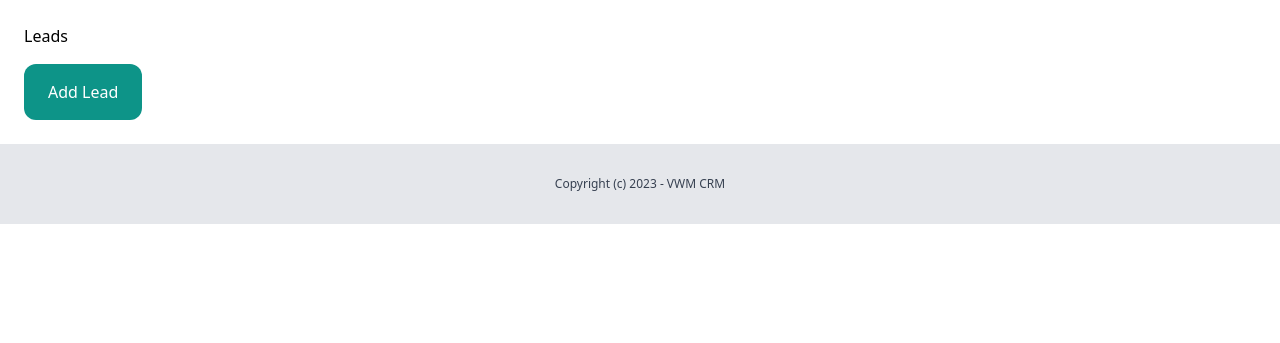
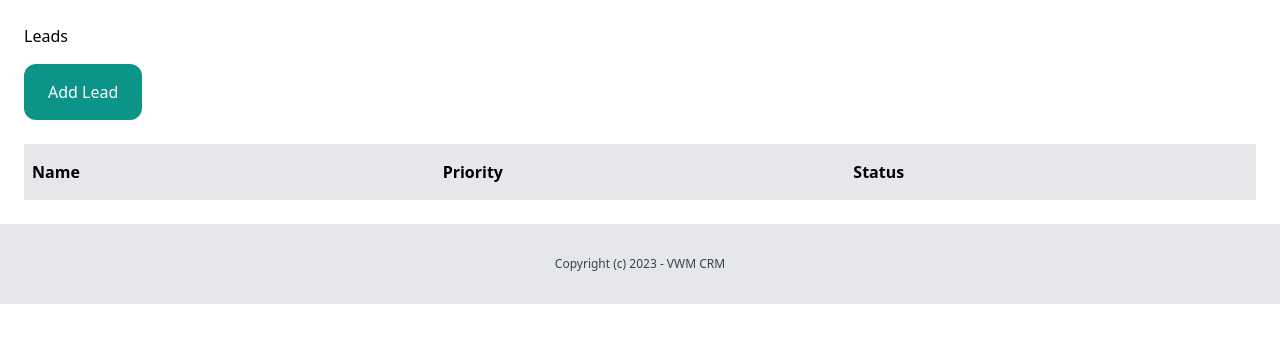
Before and after one commit to victormusembi11/Django-CRM, a Django app: page /lead/ in a window 1280 px wide. Shown: the part 72-415 px from the top of the page. Run offline with Django 4.2, Linux system fonts and the light colour scheme; the visitor is signed in with stand-in values (Sample User, id 1); data that the repository does not hold is empty; some libraries are stand-ins or nearby versions.

Commit message:
feat: list users leads in table

```diff
--- a/lead/views.py
+++ b/lead/views.py
@@ -3,12 +3,14 @@ from django.contrib.auth.decorators import login_required
 from django.shortcuts import redirect, render
 
 from lead.forms import AddLeadForm
+from lead.models import Lead
 
 
 @login_required
 def lead_list(request):
     """Lead list view."""
-    return render(request, "lead/lead_list.html")
+    leads = Lead.objects.filter(created_by=request.user)
+    return render(request, "lead/lead_list.html", {"leads": leads})
 
 
 @login_required
--- a/templates/lead/lead_list.html
+++ b/templates/lead/lead_list.html
@@ -8,6 +8,25 @@
     <a href="{% url 'lead:add_lead' %}"
         class="inline-block py-4 px-6 bg-teal-600 rounded-xl text-white">Add
         Lead</a>
+
+    <div class="mt-6 flex justify-between">
+        <p class="py-4 px-2 bg-gray-200 font-semibold w-full">Name</p>
+        <p class="py-4 px-2 bg-gray-200 font-semibold w-full">Priority</p>
+        <p class="py-4 px-2 bg-gray-200 font-semibold w-full">Status</p>
+    </div>
+    {% for lead in leads %}
+    <div class="flex justify-between">
+        <p class="py-4 px-2 w-full {% cycle 'row1' 'bg-gray-100' '' %}">
+            {{lead.name }}
+        </p>
+        <p class="py-4 px-2 w-full {% cycle 'row1' 'bg-gray-100' '' %}">
+            {{lead.get_priority_display }}
+        </p>
+        <p class="py-4 px-2 w-full {% cycle 'row1' 'bg-gray-100' '' %}">
+            {{lead.get_status_display }}
+        </p>
+    </div>
+    {% endfor %}
 </div>
 
 {% endblock content %}
```
Also changed, not shown: lead/tests/test_views.py (+1 -0 lines).
